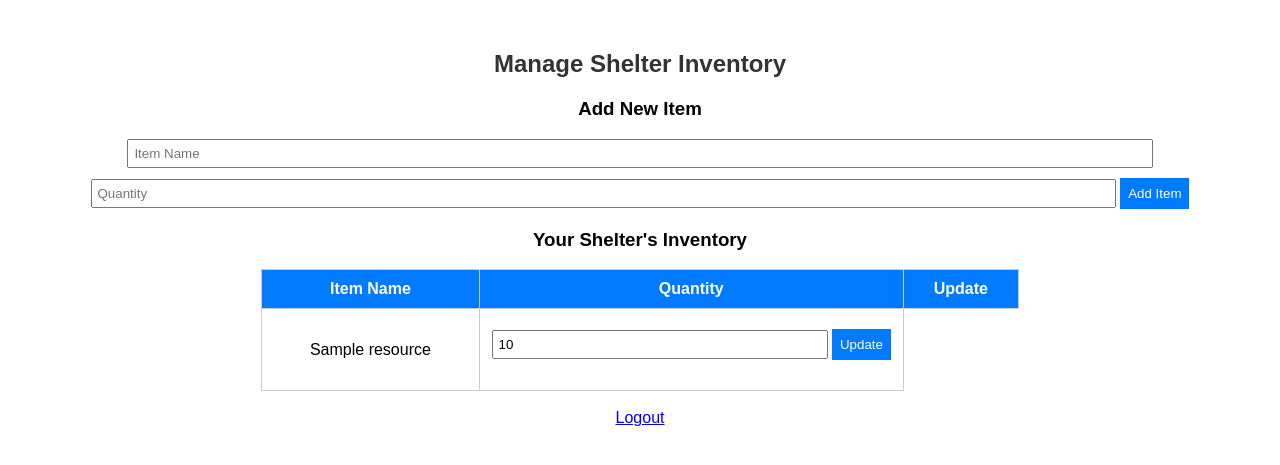
After one commit to kwarraich/lifelines_hackathon_25, a Flask app: page /manage_inventory in a window 1280 px wide. The commit adds this page. Shown: the top 465 px of the page. Run offline with Flask 3, Linux system fonts and the light colour scheme; a user stored in the database is signed in; tables that the repository leaves empty hold one stand-in row (values such as "Sample post").

Commit message:
adding more code - still has bugs present do not be alarmed

```diff
--- a/hackathon/main.py
+++ b/hackathon/main.py
@@ -1,15 +1,16 @@
-from flask import Flask, render_template, request, redirect, url_for
+from flask import Flask, render_template, request, redirect, url_for, session
 from flask_sqlalchemy import SQLAlchemy
 from werkzeug.security import generate_password_hash, check_password_hash
-from models import db, User  # Import db from models, not a new instance
+from models import db, User, Shelter, Resource
 
 app = Flask(__name__)
 app.config['SQLALCHEMY_DATABASE_URI'] = 'sqlite:///shelters.db'
 app.config['SQLALCHEMY_TRACK_MODIFICATIONS'] = False
+app.secret_key = "supersecretkey"  # Needed for session management
 
-# Initialize SQLAlchemy with the Flask app
 db.init_app(app)
 
+# Home route redirects to login
 @app.route('/')
 def home():
     return redirect(url_for('login'))
@@ -17,30 +18,116 @@ def home():
 @app.route('/register', methods=['GET', 'POST'])
 def register():
     if request.method == 'POST':
-        username = request.form['username']
-        password = request.form['password']
-        hashed_password = generate_password_hash(password)
-        new_user = User(username=username, password=hashed_password)
+        username = request.form.get('username')
+        password = request.form.get('password')
+        shelter_name = request.form.get('shelter_name')
+
+        if not username or not password or not shelter_name:
+            return render_template('register.html', error="All fields are required.")
+
         with app.app_context():
+            # Check if the shelter already exists
+            shelter = Shelter.query.filter_by(name=shelter_name).first()
+            if not shelter:
+                shelter = Shelter(name=shelter_name)
+                db.session.add(shelter)
+                db.session.commit()
+
+            # Check if the username is already taken
+            existing_user = User.query.filter_by(username=username).first()
+            if existing_user:
+                return render_template('register.html', error="Username already exists. Choose another.")
+
+            # Create a new user linked to the shelter
+            hashed_password = generate_password_hash(password)
+            new_user = User(username=username, password=hashed_password, shelter_id=shelter.id)
             db.session.add(new_user)
             db.session.commit()
+
         return redirect(url_for('login'))
+
     return render_template('register.html')
 
+
+# Login route
 @app.route('/login', methods=['GET', 'POST'])
 def login():
     if request.method == 'POST':
         username = request.form['username']
         password = request.form['password']
+
         with app.app_context():
             user = User.query.filter_by(username=username).first()
+
         if user and check_password_hash(user.password, password):
-            return redirect(url_for('home'))
+            session['shelter_id'] = user.shelter_id  # Store shelter_id in session
+            session['username'] = user.username
+            return redirect(url_for('manage_inventory'))  # Redirect to inventory after login
         else:
-            return 'Login Failed'
+            return render_template('login.html', error="Invalid username or password")
+
     return render_template('login.html')
 
+# Manage inventory route (shelter-specific)
+@app.route('/manage_inventory', methods=['GET', 'POST'])
+def manage_inventory():
+    if 'shelter_id' not in session:
+        return redirect(url_for('login'))  # Ensure user is logged in
+
+    shelter_id = session['shelter_id']  # Get the logged-in shelter ID
+
+    if request.method == 'POST':
+        item_name = request.form['item_name']
+        quantity = int(request.form['quantity'])
+
+        with app.app_context():
+            existing_item = Resource.query.filter_by(name=item_name, shelter_id=shelter_id).first()
+
+        if existing_item:
+            existing_item.quantity += quantity  # Update quantity
+        else:
+            new_item = Resource(name=item_name, quantity=quantity, shelter_id=shelter_id)
+            db.session.add(new_item)
+
+        db.session.commit()
+
+    # Fetch only resources that belong to the logged-in shelter
+    with app.app_context():
+        inventory = Resource.query.filter_by(shelter_id=shelter_id).all()
+
+    return render_template('manage_inventory.html', inventory=inventory)
+
+# Route to update inventory item quantity
+@app.route('/update_quantity/<int:item_id>', methods=['POST'])
+def update_quantity(item_id):
+    if 'shelter_id' not in session:
+        return redirect(url_for('login'))
+
+    new_quantity = int(request.form['quantity'])
+
+    with app.app_context():
+        item = Resource.query.filter_by(id=item_id, shelter_id=session['shelter_id']).first()
+        if item:
+            item.quantity = new_quantity
+            db.session.commit()
+
+    return redirect(url_for('manage_inventory'))
+
+# Welcome page after login
+@app.route('/welcome')
+def welcome():
+    if 'username' not in session:
+        return redirect(url_for('login'))
+    return render_template('welcome.html', username=session['username'])
+
+# Logout route
+@app.route('/logout')
+def logout():
+    session.clear()  # Clears session data
+    return redirect(url_for('login'))
+
+# Initialize database
 if __name__ == '__main__':
     with app.app_context():
-        db.create_all()  # Ensures tables are created before running the app
+        db.create_all()  # Ensure tables exist before running the app
     app.run(debug=True)
--- a/hackathon/models.py
+++ b/hackathon/models.py
@@ -1,17 +1,19 @@
 from flask_sqlalchemy import SQLAlchemy
 
-db = SQLAlchemy()  # Do NOT initialize app here
+db = SQLAlchemy()
 
 class User(db.Model):
     __tablename__ = 'users'
     user_id = db.Column(db.Integer, primary_key=True, autoincrement=True)
     username = db.Column(db.String(80), unique=True, nullable=False)
     password = db.Column(db.String(80), nullable=False)
+    shelter_id = db.Column(db.Integer, db.ForeignKey('shelters.id'), nullable=True)  # New column
 
 class Shelter(db.Model):
     __tablename__ = 'shelters'
     id = db.Column(db.Integer, primary_key=True)
-    name = db.Column(db.String(100), nullable=False)
+    name = db.Column(db.String(100), unique=True, nullable=False)
+    users = db.relationship('User', backref='shelter', lazy=True)
     resources = db.relationship('Resource', backref='shelter', lazy=True)
 
 class Resource(db.Model):
--- /dev/null
+++ b/hackathon/templates/manage_inventory.html
@@ -0,0 +1,84 @@
+<!DOCTYPE html>
+<html lang="en">
+<head>
+    <meta charset="UTF-8">
+    <meta name="viewport" content="width=device-width, initial-scale=1.0">
+    <title>Manage Shelter Inventory</title>
+    <style>
+        body {
+            font-family: Arial, sans-serif;
+            text-align: center;
+            margin-top: 50px;
+        }
+        h2 {
+            color: #333;
+        }
+        form {
+            margin-bottom: 20px;
+        }
+        table {
+            width: 60%;
+            margin: 0 auto;
+            border-collapse: collapse;
+        }
+        th, td {
+            border: 1px solid #ccc;
+            padding: 10px;
+            text-align: center;
+        }
+        th {
+            background-color: #007BFF;
+            color: white;
+        }
+        input[type="text"],
+        input[type="number"] {
+            padding: 5px;
+            width: 80%;
+        }
+        button {
+            padding: 8px;
+            margin-top: 10px;
+            background-color: #007BFF;
+            color: white;
+            border: none;
+            cursor: pointer;
+        }
+        button:hover {
+            background-color: #0056b3;
+        }
+    </style>
+</head>
+<body>
+    <h2>Manage Shelter Inventory</h2>
+
+    <h3>Add New Item</h3>
+    <form action="/manage_inventory" method="POST">
+        <input type="text" name="item_name" placeholder="Item Name" required>
+        <input type="number" name="quantity" placeholder="Quantity" required>
+        <button type="submit">Add Item</button>
+    </form>
+
+    <h3>Your Shelter's Inventory</h3>
+    <table>
+        <tr>
+            <th>Item Name</th>
+            <th>Quantity</th>
+            <th>Update</th>
+        </tr>
+        {% for item in inventory %}
+        <tr>
+            <td>{{ item.name }}</td>
+            <td>
+                <form action="/update_quantity/{{ item.id }}" method="POST">
+                    <input type="number" name="quantity" value="{{ item.quantity }}" required>
+                    <button type="submit">Update</button>
+                </form>
+            </td>
+        </tr>
+        {% endfor %}
+    </table>
+
+    <br>
+    <a href="/logout">Logout</a>
+</body>
+</html>
```
Also changed, not shown: hackathon/templates/register.html (+30 -26 lines), hackathon/shelters.db, instance/shelters.db.
